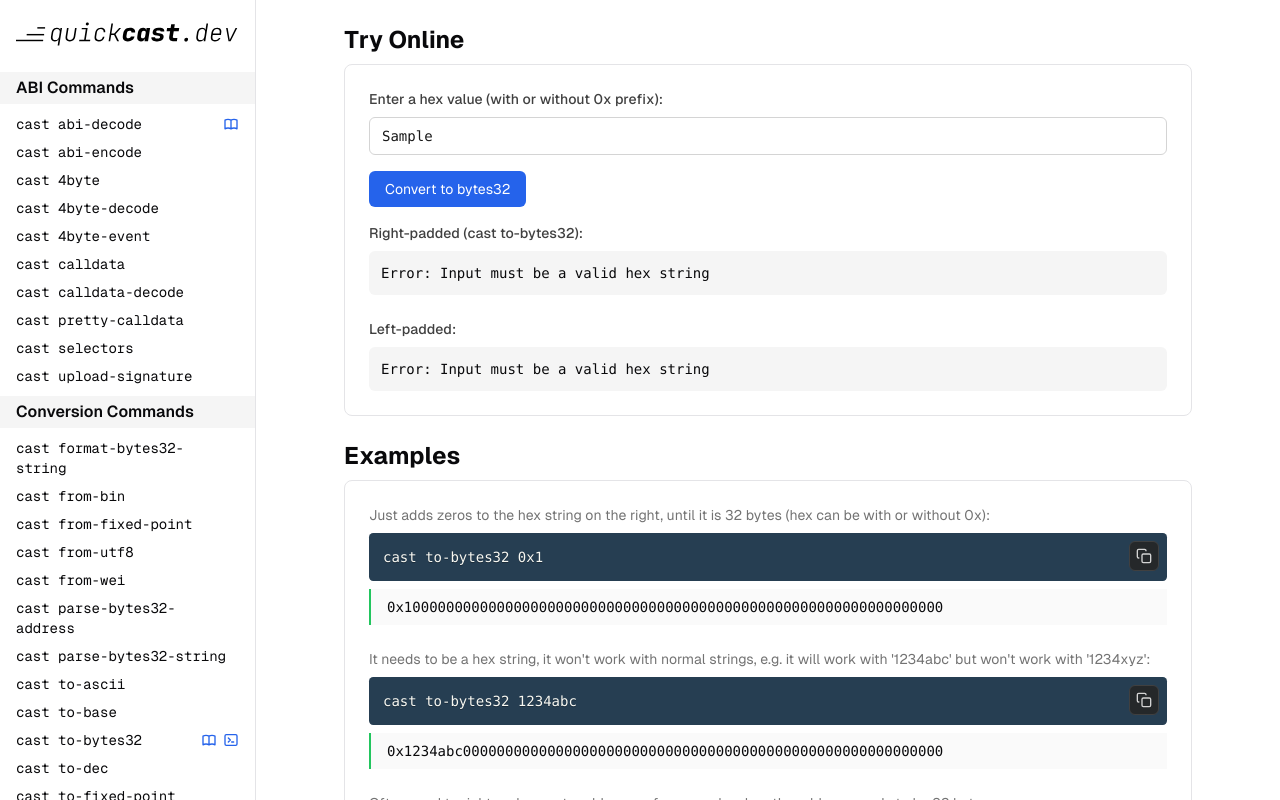
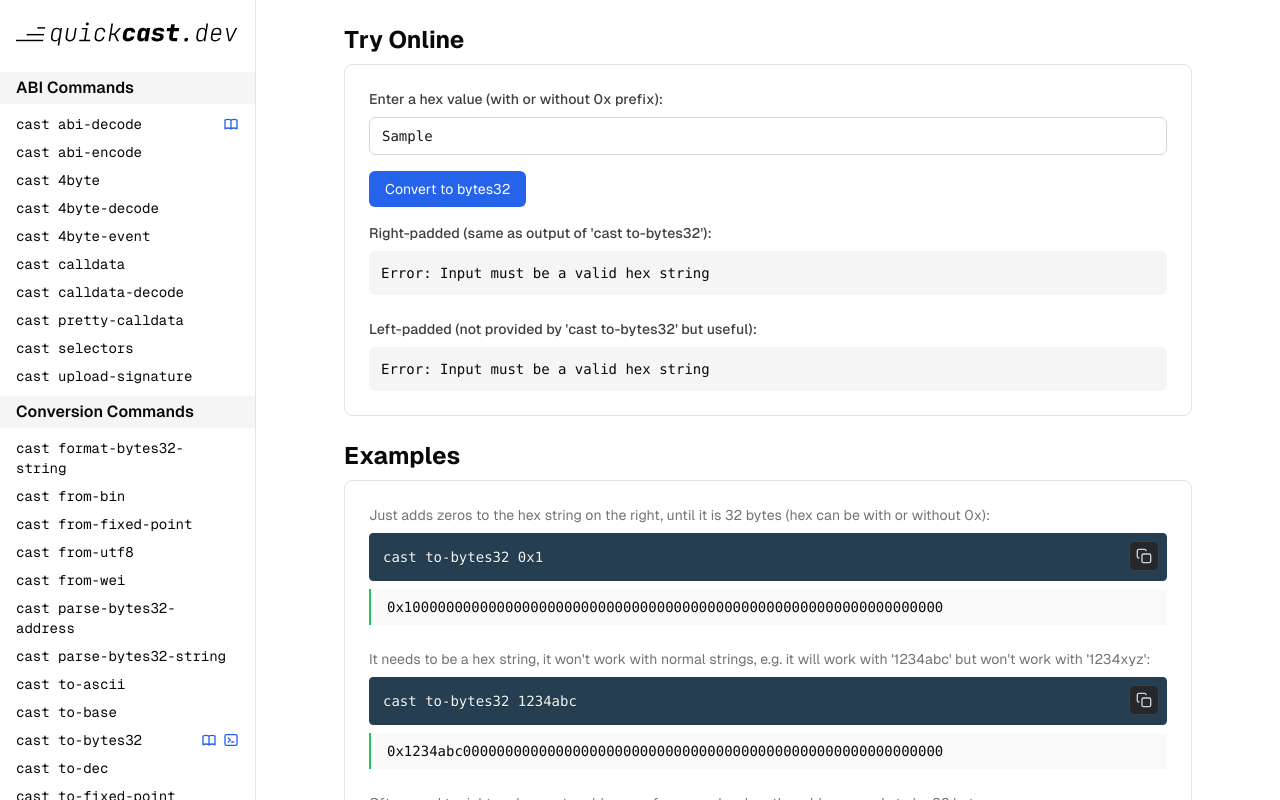
Before and after one commit to velvet-shark/quickcast, a Next.js app: page /cast-to-bytes32 in a window 1280 px wide. Both pictures are taken after typing "Sample" into the empty fields and a click on the button "Convert to bytes32". Shown: the top 800 px of the page. Built offline with nearby package versions, Linux system fonts and the light colour scheme.

Commit message:
run-bytes-32 improved command error handling, moving command files to a separate directory

```diff
--- a/app/(commands)/cast-to-bytes32/page.tsx
+++ b/app/(commands)/cast-to-bytes32/page.tsx
@@ -2,7 +2,7 @@ import path from "path";
 import { getPageContent } from "@/app/lib/getContent";
 import { CommandPageTemplate, generateCommandMetadata } from "../components/CommandPageTemplate";
 import { Example } from "@/app/components/Example";
-import { RunBytes32 } from "./run-bytes32";
+import { RunBytes32 } from "../../components/commands/run-bytes32";
 
 export const generateMetadata = () => generateCommandMetadata(import.meta.url);
 
--- a/app/(commands)/cast-to-bytes32/run-bytes32.tsx
+++ b/app/components/commands/run-bytes32.tsx
@@ -13,6 +13,11 @@ export function RunBytes32() {
     // Check if input is a valid hex string
     if (!/^[0-9a-f]+$/.test(cleanInput)) {
       return "Error: Input must be a valid hex string";
+    }
+
+    // Check if input is longer than 32 bytes (64 hex characters)
+    if (cleanInput.length > 64) {
+      return "Error: string >32 bytes";
     }
 
     // Pad with zeros to 32 bytes (64 characters)
@@ -61,14 +66,16 @@ export function RunBytes32() {
         <div className="mt-4 space-y-6">
           <div>
             <div className="text-sm font-medium text-neutral-700 dark:text-neutral-300 mb-2">
-              Right-padded (cast to-bytes32):
+              Right-padded (same as output of 'cast to-bytes32'):
             </div>
             <div className="font-mono text-sm bg-neutral-100 dark:bg-neutral-900 p-3 rounded-md overflow-x-auto">
               {outputs.right}
             </div>
           </div>
           <div>
-            <div className="text-sm font-medium text-neutral-700 dark:text-neutral-300 mb-2">Left-padded:</div>
+            <div className="text-sm font-medium text-neutral-700 dark:text-neutral-300 mb-2">
+              Left-padded (not provided by 'cast to-bytes32' but useful):
+            </div>
             <div className="font-mono text-sm bg-neutral-100 dark:bg-neutral-900 p-3 rounded-md overflow-x-auto">
               {outputs.left}
             </div>
```
